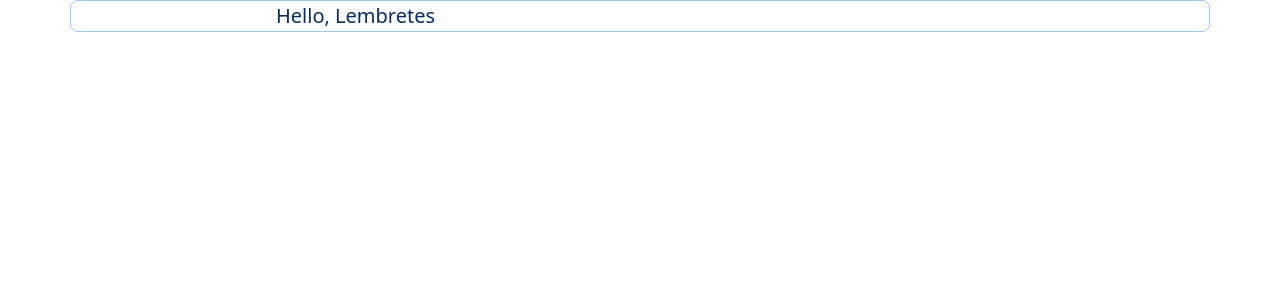
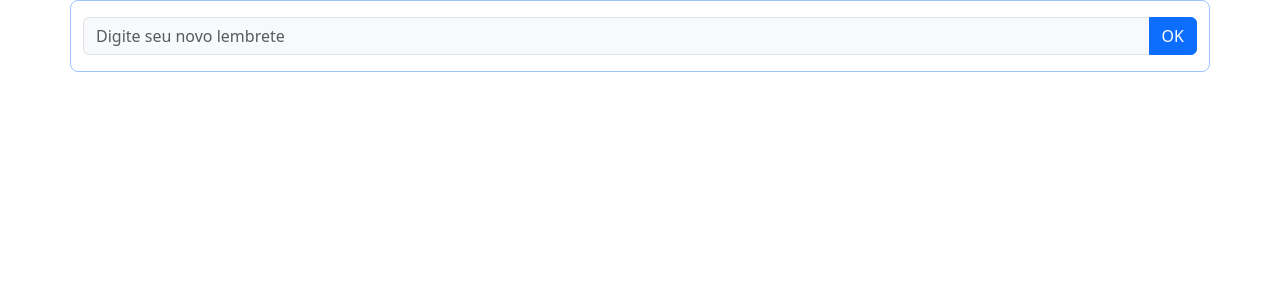
Before and after one commit to eduardomoraghi-creator/p1, a React (Vite) app in the folder p1-lembretes-react-jsx/: page / in a window 1280 px wide. Shown: the top 300 px of the page. Built offline with nearby package versions, Linux system fonts and the light colour scheme.

Commit message:
feat(p1): cria componente de entrada

```diff
--- a/p1-lembretes-react-jsx/src/App.jsx
+++ b/p1-lembretes-react-jsx/src/App.jsx
@@ -1,12 +1,18 @@
 import React from "react";
+import LembreteEntrada from "./LembreteEntrada";
 
 const App = () => {
   return (
     <div className="container text-primary-emphasis text-center fs-5
          border border-primary-subtle rounded-3">
       <div className="row">
-        <div className="col-12 col-lg-6 col-xxl-4">
-          Hello, Lembretes
+        <div className="col-12">
+          <LembreteEntrada>
+
+          </LembreteEntrada>
+            <div className="col-12 col-lg-6 col-xxl-4">
+
+            </div>
 
         </div>
       </div>
--- /dev/null
+++ b/p1-lembretes-react-jsx/src/LembreteEntrada.jsx
@@ -0,0 +1,26 @@
+import React from "react";
+
+const LembreteEntrada = () => {
+  return (
+    <div className="row">
+      <div className="input-group mt-3 mb-3">
+        <input
+          type="text"
+          className="form-control bg-light text-dark"
+          placeholder="Digite seu novo lembrete"
+          aria-label="Lembrete"
+          aria-describedby="button-addon2"
+        />
+        <button
+          className="btn btn-primary text-white"
+          type="button"
+          id="button-addon2"
+        >
+          OK
+        </button>
+      </div>
+    </div>
+  );
+};
+
+export default LembreteEntrada;
```
